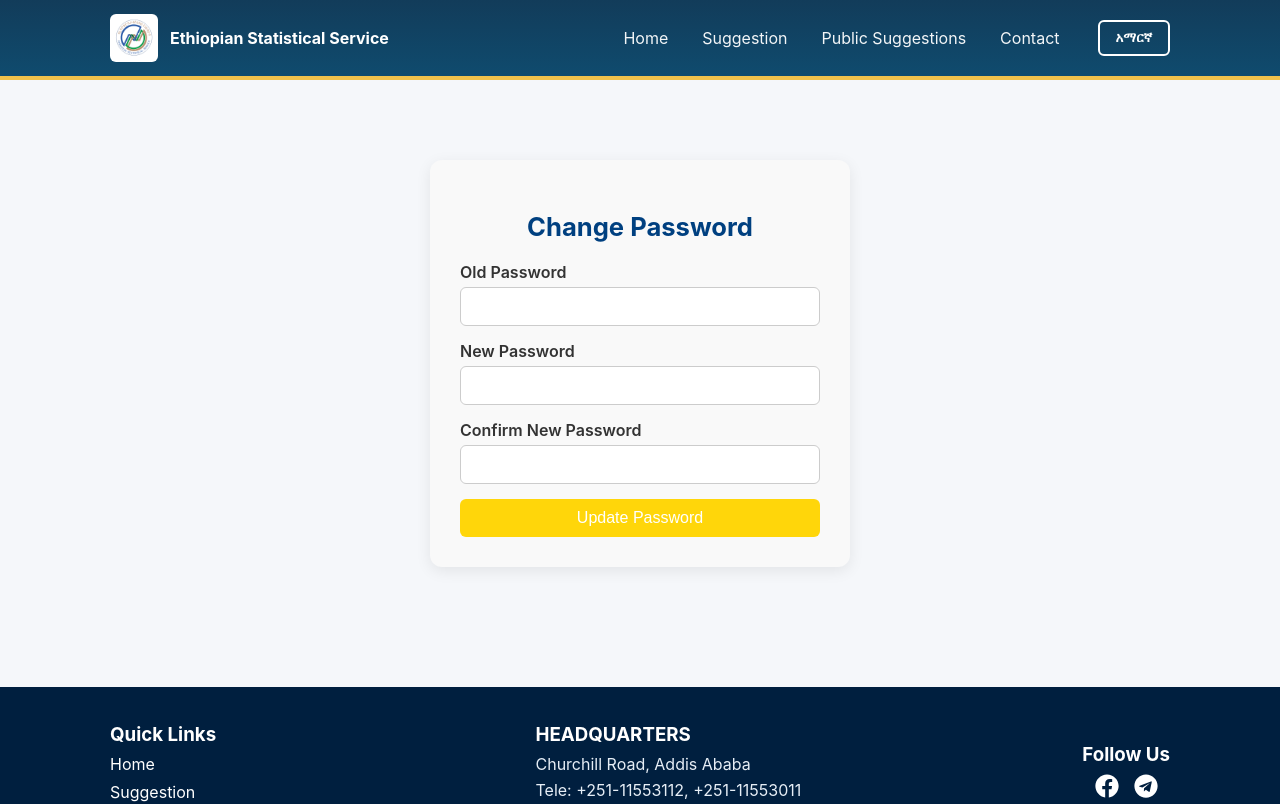
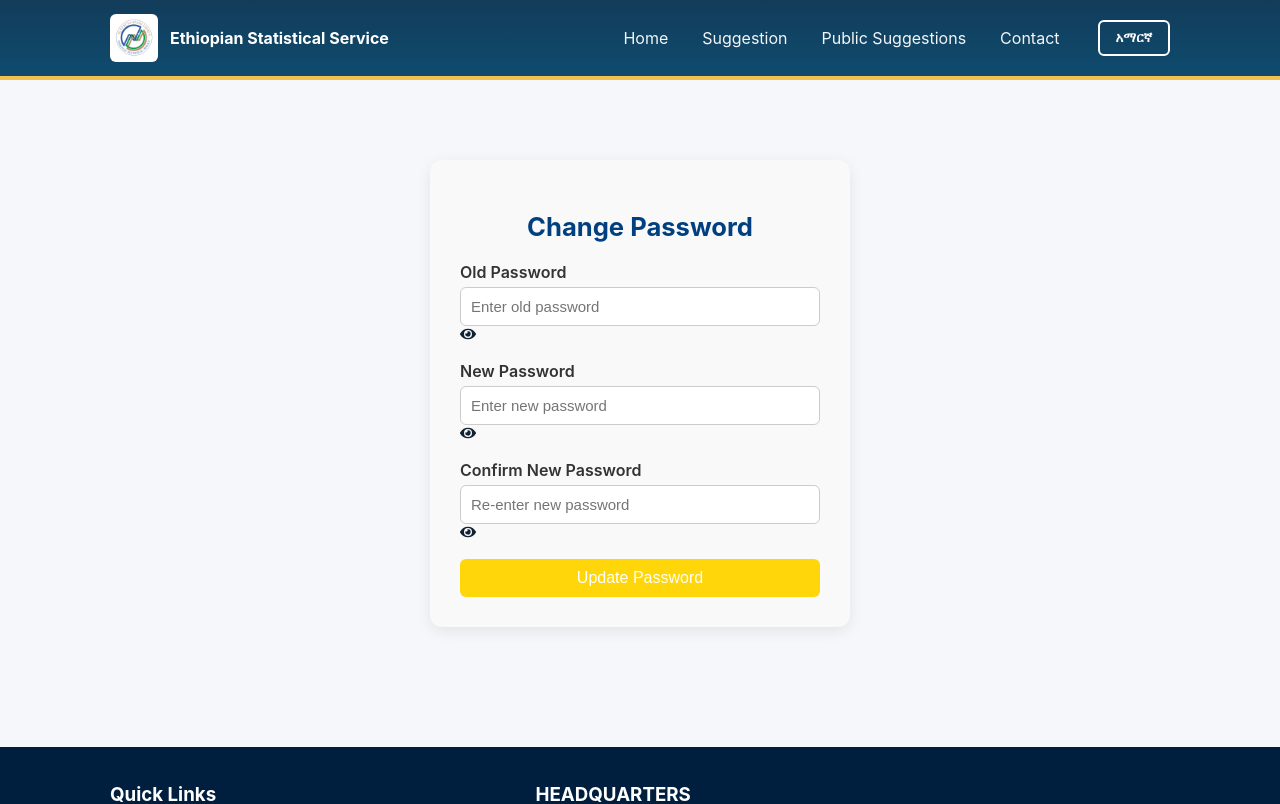
Before and after one commit to Aster1216/suggest-box, a React (Vite) app in the folder client/: page /change-password in a window 1280 px wide. Shown: the top 804 px of the page. Built offline with nearby package versions, Linux system fonts and the light colour scheme; no server answers.

Commit message:
Update ChangePassword.jsx

```diff
--- a/client/src/pages/ChangePassword.jsx
+++ b/client/src/pages/ChangePassword.jsx
@@ -1,11 +1,14 @@
 import React, { useState } from "react";
 import axios from "axios";
-
+import { FaEye, FaEyeSlash } from "react-icons/fa";
 
 export default function ChangePassword({ t }) {
   const [oldPassword, setOldPassword] = useState("");
   const [newPassword, setNewPassword] = useState("");
   const [confirmPassword, setConfirmPassword] = useState("");
+  const [showOld, setShowOld] = useState(false);
+  const [showNew, setShowNew] = useState(false);
+  const [showConfirm, setShowConfirm] = useState(false);
   const [message, setMessage] = useState("");
   const [error, setError] = useState("");
 
@@ -15,67 +18,98 @@ export default function ChangePassword({ t }) {
     setMessage("");
 
     if (newPassword !== confirmPassword) {
-      setError("New passwords do not match.");
+      setError(t?.passwordsDontMatch || "Passwords do not match.");
       return;
     }
 
     try {
       const token = localStorage.getItem("token");
       const res = await axios.post(
-        "http://localhost:5000/api/auth/change-password", // 🔹 Update to your backend route
+        "http://localhost:5000/api/auth/change-password",
         { oldPassword, newPassword },
         { headers: { Authorization: `Bearer ${token}` } }
       );
 
       if (res.status === 200) {
-        setMessage("Password changed successfully!");
+        setMessage(t?.changePasswordSuccess || "Password changed successfully!");
         setOldPassword("");
         setNewPassword("");
         setConfirmPassword("");
       }
     } catch (err) {
       setError(
-        err.response?.data?.message || "Error changing password. Try again."
+        err.response?.data?.message || t?.changePasswordFail || "Error changing password. Try again."
       );
     }
   };
 
   return (
     <div className="change-password-container">
-      <h2>{t?.changePassword || "Change Password"}</h2>
+      <h2>{t?.changePasswordTitle || "Change Password"}</h2>
+
       <form onSubmit={handleSubmit} className="change-password-form">
+        {/* Old Password */}
         <div className="form-group">
           <label>{t?.oldPassword || "Old Password"}</label>
+          <div className="password-container">
             <input
-            type="password"
+              type={showOld ? "text" : "password"}
               value={oldPassword}
               onChange={(e) => setOldPassword(e.target.value)}
               required
+              placeholder={t?.oldPassword || "Enter old password"}
             />
+            <span
+              className="password-toggle"
+              onClick={() => setShowOld(!showOld)}
+            >
+              {showOld ? <FaEyeSlash /> : <FaEye />}
+            </span>
+          </div>
         </div>
 
+        {/* New Password */}
         <div className="form-group">
           <label>{t?.newPassword || "New Password"}</label>
+          <div className="password-container">
             <input
-            type="password"
+              type={showNew ? "text" : "password"}
               value={newPassword}
               onChange={(e) => setNewPassword(e.target.value)}
               required
+              placeholder={t?.newPassword || "Enter new password"}
             />
+            <span
+              className="password-toggle"
+              onClick={() => setShowNew(!showNew)}
+            >
+              {showNew ? <FaEyeSlash /> : <FaEye />}
+            </span>
+          </div>
         </div>
 
+        {/* Confirm New Password */}
         <div className="form-group">
-          <label>{t?.confirmPassword || "Confirm New Password"}</label>
+          <label>{t?.confirmNewPassword || "Confirm New Password"}</label>
+          <div className="password-container">
             <input
-            type="password"
+              type={showConfirm ? "text" : "password"}
               value={confirmPassword}
               onChange={(e) => setConfirmPassword(e.target.value)}
               required
+              placeholder={t?.confirmNewPassword || "Re-enter new password"}
             />
+            <span
+              className="password-toggle"
+              onClick={() => setShowConfirm(!showConfirm)}
+            >
+              {showConfirm ? <FaEyeSlash /> : <FaEye />}
+            </span>
+          </div>
         </div>
 
         <button type="submit" className="change-password-btn">
-          {t?.submit || "Update Password"}
+          {t?.updatePasswordBtn || "Update Password"}
         </button>
 
         {message && <p className="success-msg">{message}</p>}
```
Lines whose indentation alone changed are shown as unchanged.
